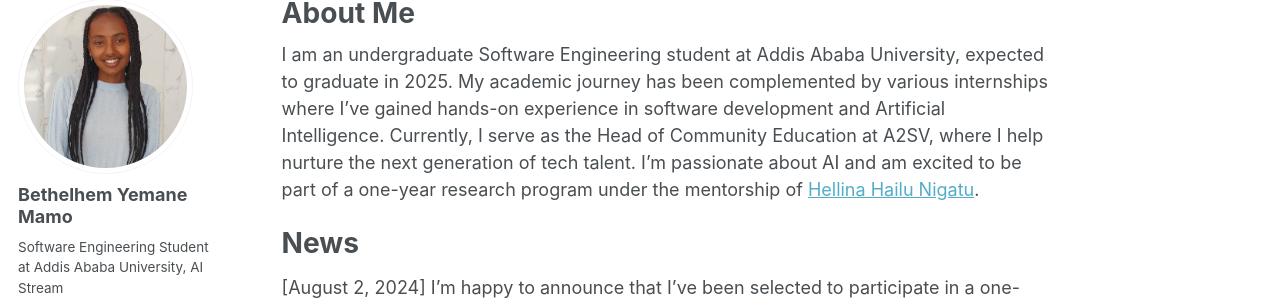
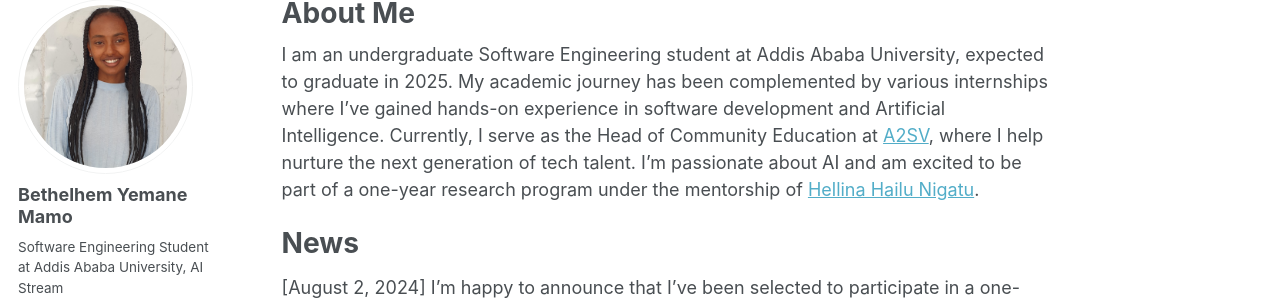
Before and after one commit to Betabravah/betabravah.github.io, a Jekyll site: the page built from _pages/about.md, in a window 1280 px wide and 900 px high. Shown: the part 107-412 px from the top of the window. Built offline with Jekyll 4.4.1, drawn with Linux system fonts in a browser that asks for light colours; part of the change alters nothing that is shown.

```diff
--- a/_pages/about.md
+++ b/_pages/about.md
@@ -7,7 +7,7 @@ redirect_from:
   - /about.html
 ---
 
-I am an undergraduate Software Engineering student at Addis Ababa University, expected to graduate in 2025. My academic journey has been complemented by various internships where I've gained hands-on experience in software development and Artificial Intelligence. Currently, I serve as the Head of Community Education at A2SV, where I help nurture the next generation of tech talent. I'm passionate about AI and am excited to be part of a one-year research program under the mentorship of [Hellina Hailu Nigatu](https://hhnigatu.github.io/).
+I am an undergraduate Software Engineering student at Addis Ababa University, expected to graduate in 2025. My academic journey has been complemented by various internships where I've gained hands-on experience in software development and Artificial Intelligence. Currently, I serve as the Head of Community Education at [A2SV](https://a2sv.org/), where I help nurture the next generation of tech talent. I'm passionate about AI and am excited to be part of a one-year research program under the mentorship of [Hellina Hailu Nigatu](https://hhnigatu.github.io/).
 
 News
 ======
```
